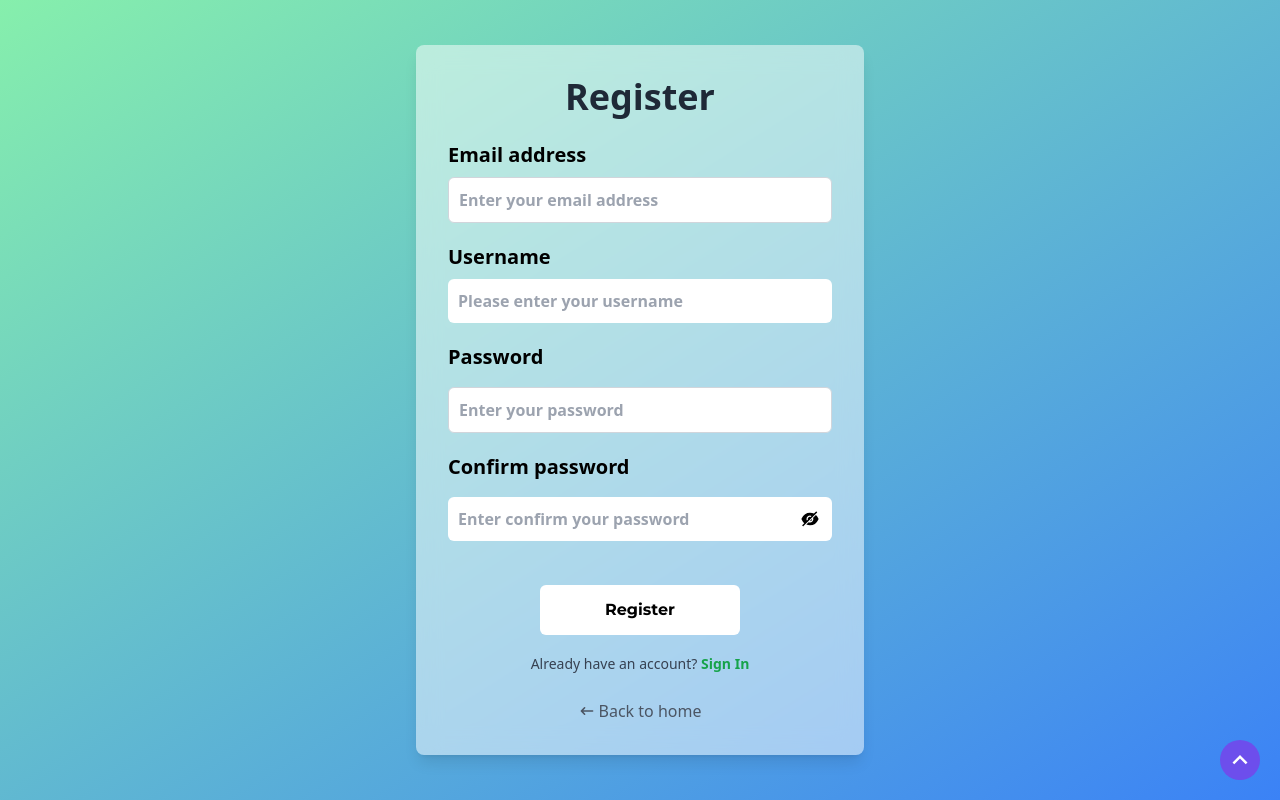
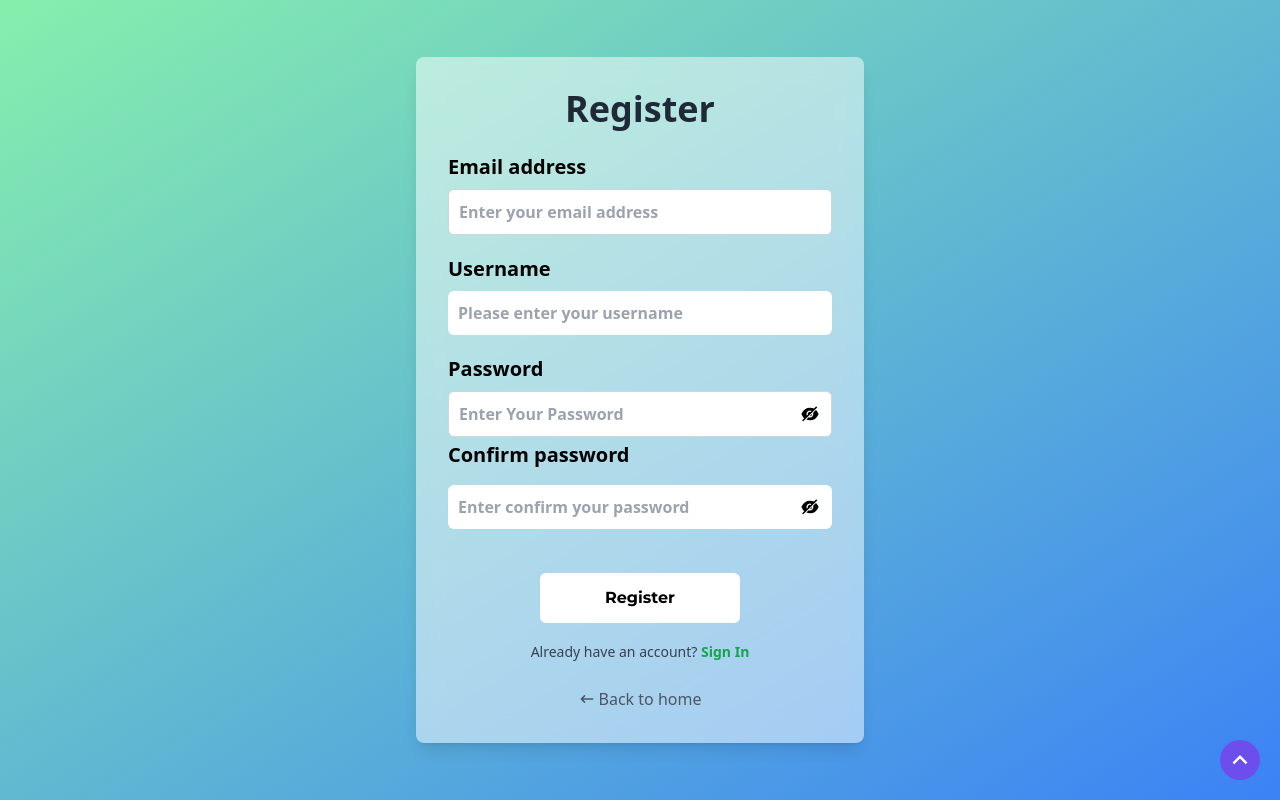
Before and after one commit to khacdat1/BookShop, a Next.js app in the folder FrontEnd/: page /sign-up in a window 1280 px wide. Built offline with nearby package versions, Linux system fonts and the light colour scheme.

Commit message:
init commit

```diff
--- a/FrontEnd/src/app/(auth)/sign-up/page.jsx
+++ b/FrontEnd/src/app/(auth)/sign-up/page.jsx
@@ -173,11 +173,8 @@ export default function SignUpPage() {
             {errors.username && errors.username.message}
           </p>
         </Field>
-        <Field className="">
-          <div className="mb-2">
-            <Label htmlFor="password">Password</Label>
-          </div>
-          <Input
+        <Field>
+          <InputTogglePassword
             name="password"
             control={control}
             id="password"
--- a/FrontEnd/src/app/(default)/(public)/home/components/BannerItem/index.jsx
+++ b/FrontEnd/src/app/(default)/(public)/home/components/BannerItem/index.jsx
@@ -25,9 +25,9 @@ const BannerItem = ({ book }) => {
         <span className="inline-block text-lg font-medium">
           {t('Category')}: {book?.category}
         </span>
-        <p className="mb-4 text-base font-light leading-6">
+        {/* <p className="mb-4 text-base font-light leading-6">
           {t('Description')}: {book?.desc}
-        </p>
+        </p> */}
         <Link
           href={`/product/${book?._id}`}
           className="bg-[#6d4eec] w-max p-[10px] font-semibold text-base rounded-md hover:bg-opacity-60 transition-all"
```
